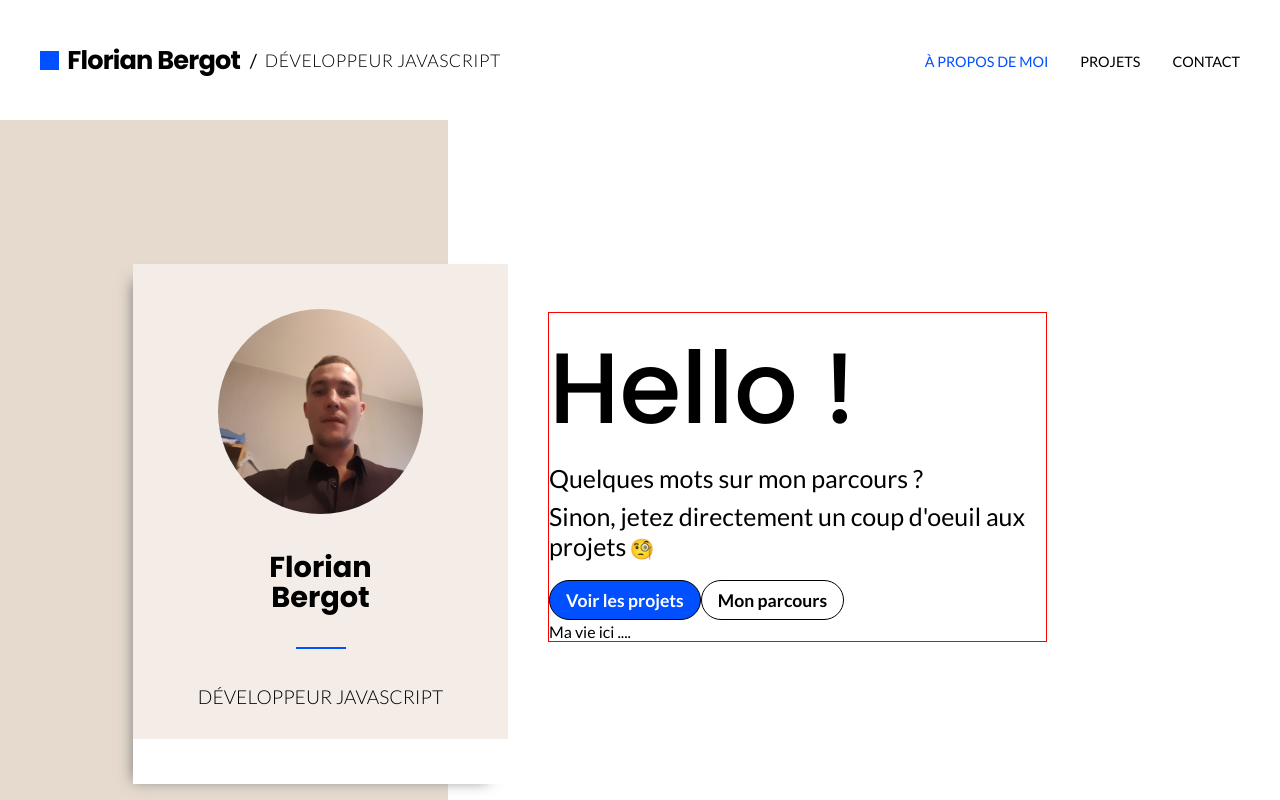
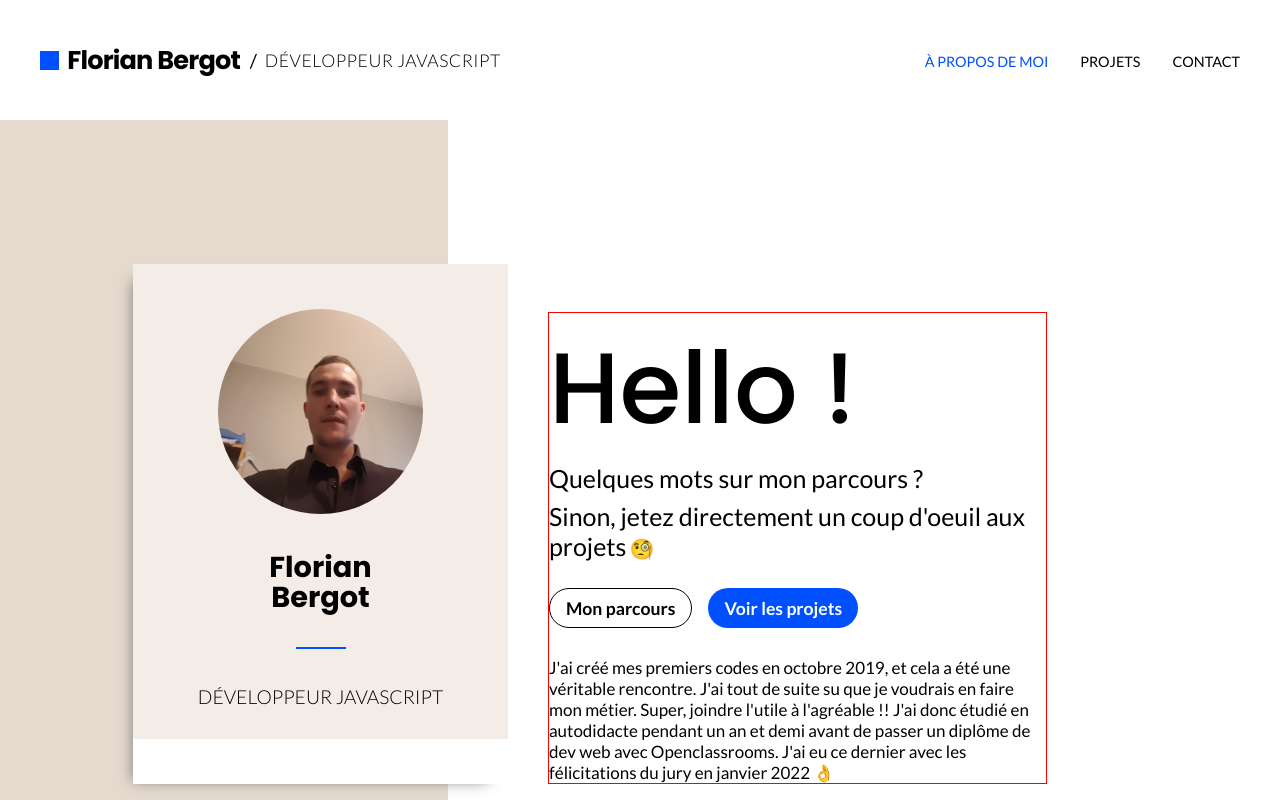
Before and after one commit to fbergot/frontend_portfolio, a React (Create React App) app: page / in a window 1280 px wide. Both pictures are taken after a click on the element "Mon parcours". Shown: the top 800 px of the page. Built offline with nearby package versions, Linux system fonts and the light colour scheme.

Commit message:
fix bug in _button.scss (mixin) + create text journey in AboutMe

```diff
--- a/src/assets/scss/mixins/_button.scss
+++ b/src/assets/scss/mixins/_button.scss
@@ -1,7 +1,9 @@
 @mixin button($colorText, $colorBackground) {
-   @if $colorBackground {
+   @if ($colorBackground == "none") {
       border: 1px solid black;
       cursor: pointer;
+   } @else {
+      border: none;
    }
    height: 40px;
    border-radius: 2rem;
--- a/src/components/button/index.scss
+++ b/src/components/button/index.scss
@@ -3,7 +3,7 @@
 @import "../../assets/scss/mixins/button";
 
 .container-button {
-   margin-top: 1.2rem;
+   margin-top: 1.7rem;
    display: flex;
 }
 
@@ -11,10 +11,14 @@
    text-decoration: none;
 }
 
+.first {
+   margin-right: 1rem;
+}
+
 .button-colored {
    @include button(#fff, $SECONDARY);
 }
 
 .button {
-   @include button(#000, none);
+   @include button(#000, "none");
 }
--- a/src/components/button/index.tsx
+++ b/src/components/button/index.tsx
@@ -2,7 +2,7 @@ import "./index.scss";
 import { Link } from "react-router-dom";
 
 type ButtonProps = {
-   classButton?: string;
+   classButton: string;
    children: string;
    triggerFromParent?: () => void;
 };
--- a/src/pages/aboutMe/index.scss
+++ b/src/pages/aboutMe/index.scss
@@ -99,4 +99,9 @@
       margin-left: 0.2rem;
       font-size: 20px;
    }
+
+   .p-journey {
+      margin-top: 1.7rem;
+      font-size: 17px;
+   }
 }
--- a/src/pages/aboutMe/index.tsx
+++ b/src/pages/aboutMe/index.tsx
@@ -11,6 +11,7 @@ const AboutMe = () => {
    return (
       <main>
          <div className="wrapper-sections">
+            {/* left section */}
             <section>
                <div className="card-presentation">
                   <img src={Me} alt="florian bergot" />
@@ -20,6 +21,7 @@ const AboutMe = () => {
                   <div className="social"></div>
                </div>
             </section>
+            {/* right section */}
             <section>
                <div className="presentation">
                   <p>Hello !</p>
@@ -29,12 +31,24 @@ const AboutMe = () => {
                      <span>{String.fromCodePoint(0x1f9d0)}</span>
                   </p>
                   <div className="container-button">
-                     <Button classButton="button-colored">Voir les projets</Button>
-                     <Button triggerFromParent={toggleDisplayJourney} classButton="button">
+                     <Button
+                        triggerFromParent={toggleDisplayJourney}
+                        classButton="button first"
+                     >
                         Mon parcours
                      </Button>
+                     <Button classButton="button-colored">Voir les projets</Button>
                   </div>
-                  {displayJourney && <p>Ma vie ici ....</p>}
+                  {displayJourney && (
+                     <p className="p-journey">
+                        J'ai créé mes premiers codes en octobre 2019, et cela a été une
+                        véritable rencontre. J'ai tout de suite su que je voudrais en faire mon
+                        métier. Super, joindre l'utile à l'agréable !! J'ai donc étudié en
+                        autodidacte pendant un an et demi avant de passer un diplôme de dev web
+                        avec Openclassrooms. J'ai eu ce dernier avec les félicitations du jury
+                        en janvier 2022 {String.fromCodePoint(0x1f44c)}
+                     </p>
+                  )}
                </div>
             </section>
          </div>
```
